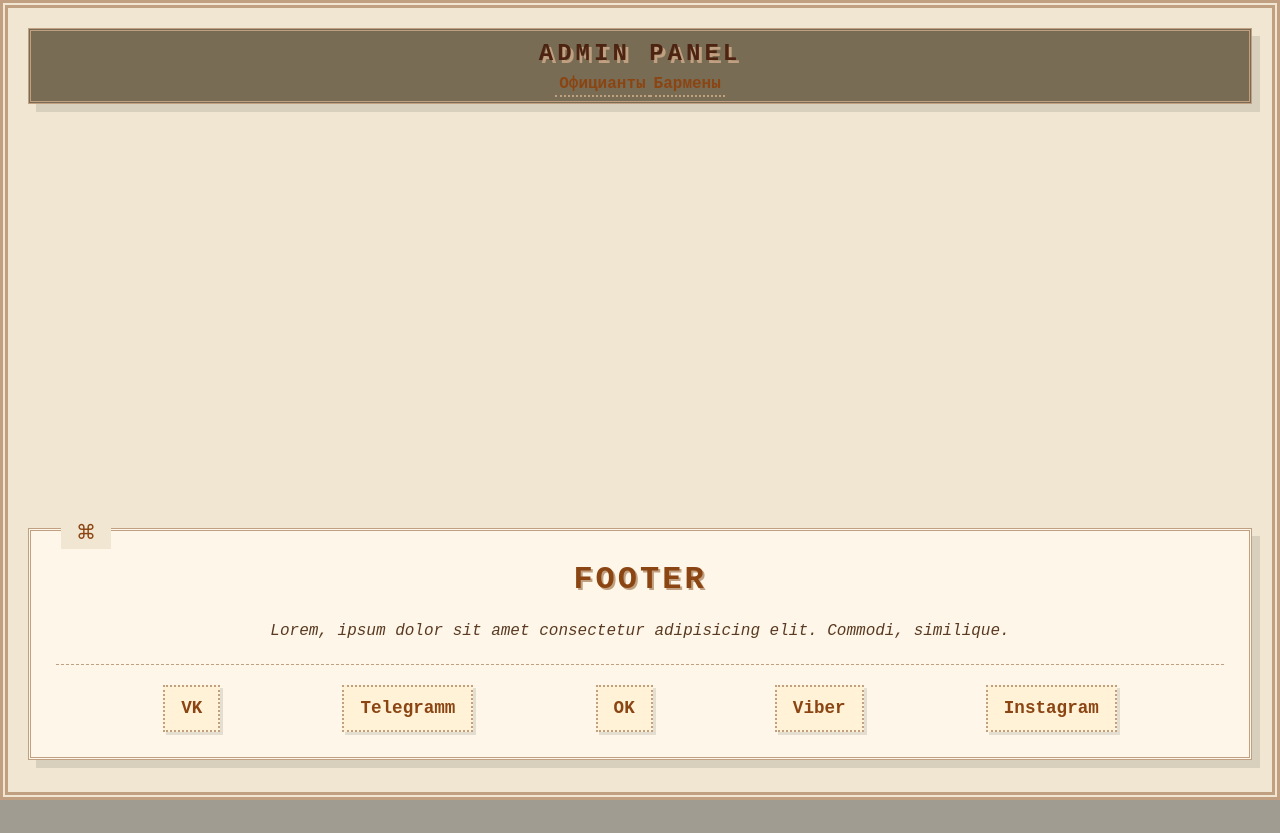
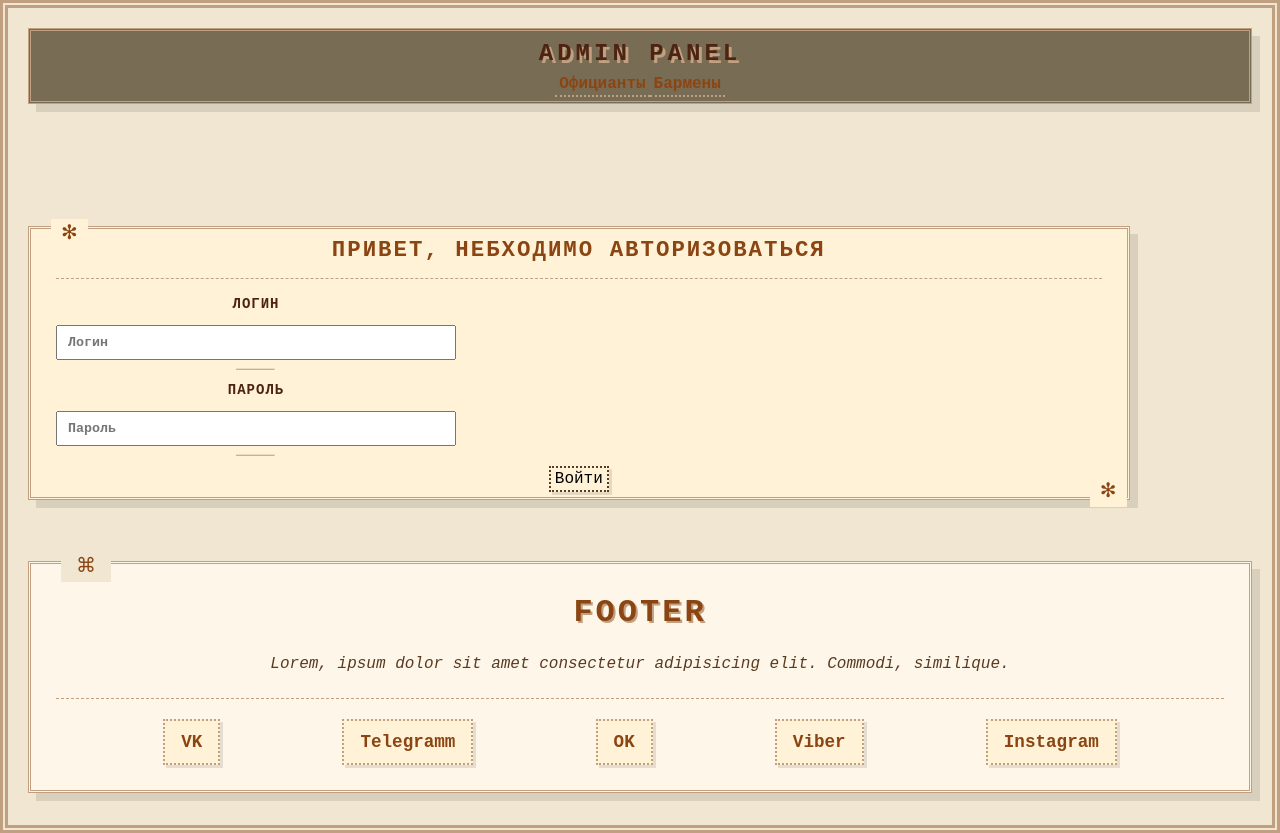
Before and after one commit to puncher-dope/PuriPuriTelegrammBot, a React (Vite) app: page /login in a window 1280 px wide. Before the commit the page ends 800 px from the top, so only its background shows below. Built offline with nearby package versions, Linux system fonts and the light colour scheme.

Commit message:
make login page with out sync

```diff
--- a/src/App.tsx
+++ b/src/App.tsx
@@ -3,16 +3,35 @@ import BodyWaiters from "./components/Waiters/BodyWaiters/BodyWaiters";
 import Footer from "./components/Footer/Footer";
 import Header from "./components/Header/Header";
 import BodyBartenders from "./components/Bartenders/BodyBartenders/BodyBartenders";
+import { AuthProvider } from "./context/authContext";
+import { LoginPage } from "./components/LoginPage/LoginPage";
+import ProtectedRoute from "./components/ProtectedRoute/ProtectedRoute";
 
 function App() {
   return (
     <>
-      <Header />
-      <Routes>
-        <Route path="/" element={<BodyWaiters />} />
-        <Route path="/bartenders" element={<BodyBartenders/>} />
-      </Routes>
-      <Footer />
+        <AuthProvider>
+          <Header />
+          <Routes>
+            <Route path="/login" element={<LoginPage />} />
+
+            <Route path="/" element={
+              <ProtectedRoute>
+                <BodyWaiters />
+              </ProtectedRoute>
+            } />
+
+            <Route path="/bartenders" element={
+              <ProtectedRoute>
+                <BodyBartenders />
+              </ProtectedRoute>
+            } />
+
+          </Routes>
+
+          <Footer />
+
+        </AuthProvider>
     </>
   );
 }
--- /dev/null
+++ b/src/components/LoginPage/LoginPage.tsx
@@ -0,0 +1,40 @@
+import { useAuth } from '@/context/authContext';
+import { useNavigate } from 'react-router';
+import './loginPage.scss'
+import { useForm } from 'react-hook-form';
+import { schemaLoginPage, type schemaLoginPageData } from './schemaLoginPage';
+import { zodResolver } from '@hookform/resolvers/zod';
+
+
+
+// Страница входа
+export function LoginPage() {
+    const { handleSubmit, register } = useForm<schemaLoginPageData>({
+        resolver: zodResolver(schemaLoginPage)
+    })
+    const { login } = useAuth();
+    const navigate = useNavigate();
+
+    const onSubmit = (data: schemaLoginPageData) => {
+        if (login(data.login, data.password)) {
+            navigate('/');
+        } else {
+            alert('Неверный логин или пароль');
+        }
+    };
+
+    return (
+        <div className='container'>
+            <h2>Привет, небходимо авторизоваться</h2>
+            <form onSubmit={handleSubmit(onSubmit)}>
+                <label>Логин
+                    <input placeholder="Логин" {...register('login')}/>
+                </label>
+                <label>Пароль
+                    <input placeholder="Пароль" {...register('password')}/>
+                </label>
+                <button type="submit">Войти</button>
+            </form>
+        </div>
+    );
+}
--- /dev/null
+++ b/src/components/LoginPage/loginPage.scss
@@ -0,0 +1,67 @@
+.container {
+  width: 90%;
+  border: 3px double #c0a080;
+  margin: 5% 0;
+  padding: 5px 25px;
+  background-color: #fff2d7;
+  box-shadow: 8px 8px 0px rgba(0, 0, 0, 0.1);
+  transition: all 0.2s;
+  position: relative;
+
+  &:hover {
+    transform: translate(-3px, -3px);
+    box-shadow: 12px 12px 0px rgba(0, 0, 0, 0.15);
+  }
+
+  &::before {
+    content: "✻";
+    position: absolute;
+    top: -10px;
+    left: 20px;
+    background-color: #fff2d7;
+    padding: 0 10px;
+    color: #8b4513;
+    font-size: 20px;
+  }
+
+  &::after {
+    content: "✻";
+    position: absolute;
+    bottom: -10px;
+    right: 0;
+    background-color: #fff2d7;
+    padding: 0 10px;
+    color: #8b4513;
+    font-size: 20px;
+  }
+
+  h2 {
+    color: #8b4513;
+    margin: 0 0 15px 0;
+    font-family: "Courier New", monospace;
+    font-size: 1.4rem;
+    text-transform: uppercase;
+    letter-spacing: 2px;
+    border-bottom: 1px dashed #c0a080;
+    padding-bottom: 10px;
+  }
+
+  p {
+    color: #5a3a22;
+    line-height: 1.8;
+    font-size: 1rem;
+    text-align: left;
+    padding: 0 10px;
+    font-style: italic;
+
+
+  }
+
+  input {
+    height: 35px;
+    font-weight: 600;
+    padding: 10px;
+    margin: 10px 0;
+  }
+
+}
--- /dev/null
+++ b/src/components/LoginPage/schemaLoginPage.ts
@@ -0,0 +1,9 @@
+import {z} from 'zod'
+
+export const schemaLoginPage = z.object({
+    login: z.string().min(3,'Пароль слишком короткий').max(10, 'Пароль слишком длинный'),
+    password: z.string().min(3,'Логин слишком короткий').max(10, 'Логин слишком длинный')
+})
+
+
+export type schemaLoginPageData = z.infer<typeof schemaLoginPage>
--- /dev/null
+++ b/src/components/ProtectedRoute/ProtectedRoute.tsx
@@ -0,0 +1,17 @@
+import { useAuth } from '@/context/authContext'
+import { type ReactNode } from 'react'
+import { Navigate } from 'react-router'
+
+type ProtectedRouteT = {
+    children: ReactNode
+}
+
+export default function ProtectedRoute({ children }: ProtectedRouteT) {
+    const { user } = useAuth()
+
+    if (!user) {
+        return <Navigate to={'/login'} />
+    }
+
+    return children
+}
--- /dev/null
+++ b/src/context/authContext.tsx
@@ -0,0 +1,36 @@
+import React, { createContext, useContext, useState } from "react";
+import type { AuthT } from "./authTypes";
+
+//Создаем контекст
+const AuthContext = createContext< AuthT | undefined>(undefined)
+
+// Провайдер, который оборачивает всё приложение
+export const AuthProvider = ({children} : React.PropsWithChildren) => {
+    const [user, setUser] = useState<{name:string} | null>(null)
+
+    // Функция входа
+    const login = (login: string, password: string) => {
+        if(login === 'kim' && password==='123'){
+            setUser({name:login})
+            return true
+        }
+        return false
+    }
+
+    // Функция выхода
+    const logout = () => {
+        setUser(null)
+    }
+
+    return (
+        <AuthContext.Provider value={{user, login, logout}}>
+            {children}
+        </AuthContext.Provider>
+    )
+}
+
+export const useAuth = () => {
+    const context = useContext(AuthContext)
+    if(!context) throw new Error('')
+    return context
+}
--- /dev/null
+++ b/src/context/authTypes.ts
@@ -0,0 +1,5 @@
+export type AuthT = {
+    user: {name:string} | null
+    login: (login: string, password: string) => boolean
+    logout: () => void
+}
```
